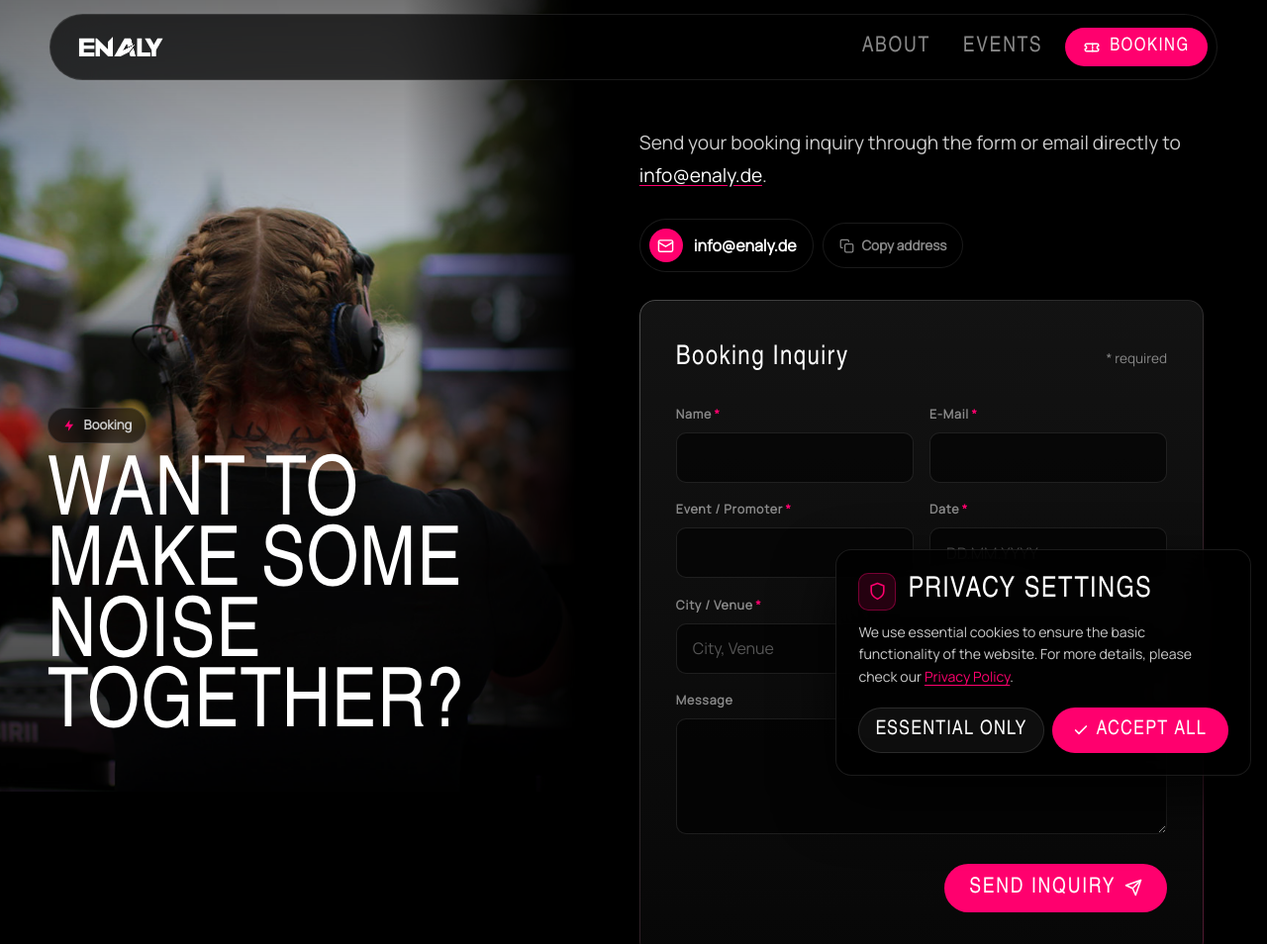
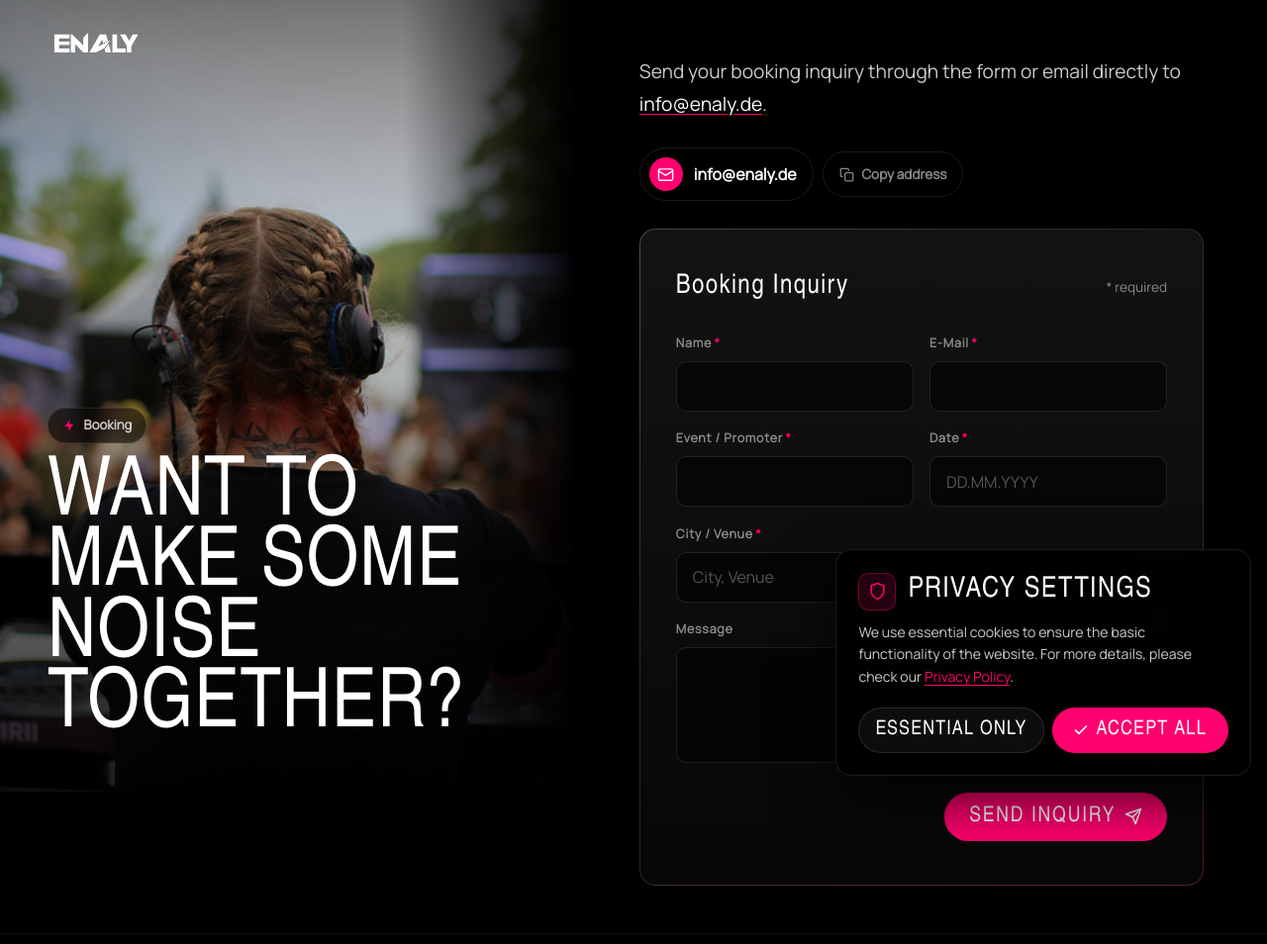
Before and after one commit to Enalydnb/website-dev, a plain HTML site: page booking.html in a window 1280 px wide. Shown: the top 954 px of the page at 99% size. Drawn offline with Linux system fonts and the light colour scheme; a web font is replaced by a local one.

Commit message:
Add files via upload

```diff
--- a/booking.html
+++ b/booking.html
@@ -52,9 +52,9 @@
       flex-direction: column;
       justify-content: flex-end;
       padding: clamp(1.5rem, 4vw, 3rem);
-      padding-top: calc(var(--nav-h) + 2rem);
+      padding-top: 2rem;
     }
-    .booking-visual img {
+    .booking-visual > img {
       position: absolute;
       inset: 0;
       width: 100%;
@@ -73,6 +73,17 @@
         linear-gradient(90deg, transparent 70%, #000 100%);
     }
     @keyframes imgIn { from { opacity: 0; transform: scale(1.08); } to { opacity: 1; transform: scale(1); } }
+
+    .booking-home {
+      position: absolute;
+      top: clamp(1.25rem, 3vw, 2rem);
+      left: clamp(1.5rem, 4vw, 3rem);
+      display: inline-flex;
+      cursor: pointer;
+      transition: opacity var(--transition-fast);
+    }
+    .booking-home img { height: 24px; width: auto; filter: brightness(0) invert(1); }
+    .booking-home:hover { opacity: 0.75; }
 
     .booking-visual .kicker {
       display: inline-flex;
@@ -104,7 +115,7 @@
 
     /* Right: contact + form */
     .booking-content {
-      padding: calc(var(--nav-h) + clamp(2rem, 5vw, 3.5rem)) clamp(1.25rem, 5vw, 4rem) clamp(2rem, 5vw, 3rem);
+      padding: clamp(2rem, 5vw, 3.5rem) clamp(1.25rem, 5vw, 4rem) clamp(2rem, 5vw, 3rem);
       display: flex;
       flex-direction: column;
       gap: 1.75rem;
@@ -248,35 +259,10 @@
   <div class="ambient" aria-hidden="true"></div>
 
   <!-- ==================== NAVIGATION ==================== -->
-  <nav class="site-nav" aria-label="Main">
-    <a href="/" class="nav-logo" aria-label="Enaly Home"><img src="assets/logo.png" alt="Enaly Logo" class="nav-logo-img"></a>
-
-    <div class="nav-right">
-      <ul class="nav-links">
-        <li><a href="/#about" class="nav-link">About</a></li>
-        <li><a href="/#events" class="nav-link">Events</a></li>
-      </ul>
-      <a href="/booking" class="btn btn-primary btn-sm nav-cta nav-link" aria-current="page">
-        <svg viewBox="0 0 24 24" fill="none" stroke="currentColor" stroke-width="2" stroke-linecap="round" stroke-linejoin="round" aria-hidden="true"><path d="M3 9a2 2 0 0 1 2-2h14a2 2 0 0 1 2 2v1a2 2 0 0 0 0 4v1a2 2 0 0 1-2 2H5a2 2 0 0 1-2-2v-1a2 2 0 0 0 0-4Z"/><path d="M13 7v2M13 15v2M13 11v2"/></svg>
-        Booking
-      </a>
-      <button class="nav-toggle" type="button" aria-expanded="false" aria-controls="navSheet" aria-label="Open menu">
-        <svg class="icon-open" viewBox="0 0 24 24" fill="none" stroke="currentColor" stroke-width="2" stroke-linecap="round" aria-hidden="true"><path d="M4 7h16M4 12h16M4 17h10"/></svg>
-        <svg class="icon-close" viewBox="0 0 24 24" fill="none" stroke="currentColor" stroke-width="2" stroke-linecap="round" aria-hidden="true"><path d="M6 6l12 12M18 6 6 18"/></svg>
-      </button>
-    </div>
-  </nav>
-  <div class="nav-sheet" id="navSheet">
-    <ul>
-      <li><a href="/#about" class="nav-link">About <svg viewBox="0 0 24 24" fill="none" stroke="currentColor" stroke-width="2" stroke-linecap="round" stroke-linejoin="round" aria-hidden="true"><path d="M5 12h14M13 6l6 6-6 6"/></svg></a></li>
-      <li><a href="/#events" class="nav-link">Events <svg viewBox="0 0 24 24" fill="none" stroke="currentColor" stroke-width="2" stroke-linecap="round" stroke-linejoin="round" aria-hidden="true"><path d="M5 12h14M13 6l6 6-6 6"/></svg></a></li>
-      <li><a href="/booking" class="nav-link active" aria-current="page">Booking <svg viewBox="0 0 24 24" fill="none" stroke="currentColor" stroke-width="2" stroke-linecap="round" stroke-linejoin="round" aria-hidden="true"><path d="M5 12h14M13 6l6 6-6 6"/></svg></a></li>
-    </ul>
-  </div>
-
   <main id="main" class="booking-split">
     <header class="booking-visual">
       <img id="imgWorking" src="assets/working.jpg" alt="Enaly Working DJ Set" fetchpriority="high">
+      <a href="/" class="booking-home" aria-label="Enaly Home"><img src="assets/logo.png" alt="Enaly Logo"></a>
       <span class="kicker"><svg viewBox="0 0 24 24" fill="currentColor" aria-hidden="true"><path d="M13 2 4 14h7l-1 8 9-12h-7l1-8Z"/></svg>Booking</span>
       <h1>Want to make some noise together?</h1>
     </header>
```
